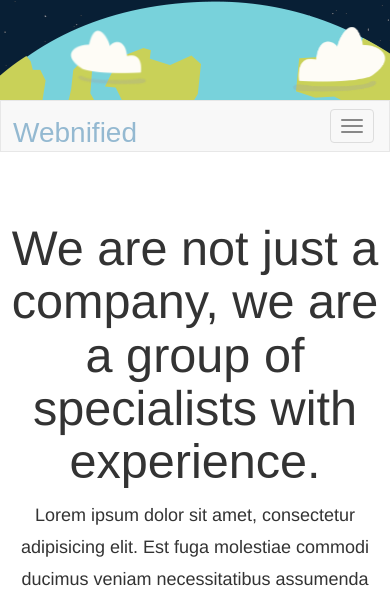
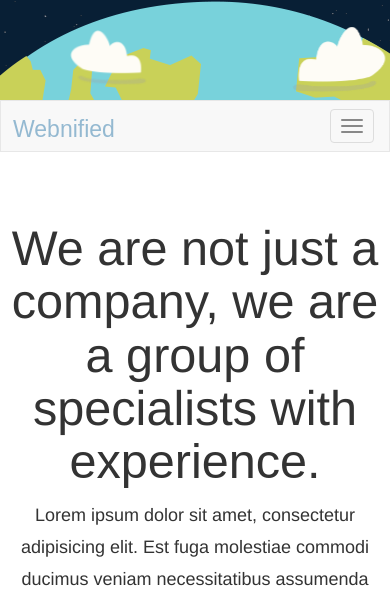
Before and after one commit to webnified/webnified-app, a PHP site: page / in a window 390 px wide. Shown: the part 1118-1717 px from the top of the page. Run offline with PHP 8.4, Linux system fonts and the light colour scheme; some libraries are stand-ins or nearby versions; some web fonts are replaced.

Commit message:
Logo type size fix

```diff
--- a/static/style.css
+++ b/static/style.css
@@ -693,7 +693,7 @@ hr:after {
   }
   .navbar>.container .navbar-brand,
   .navbar>.container-fluid .navbar-brand {
-    font-size: 28px;
+    font-size: 23px;
     padding: 12px;
   }
   .contact-form .btn {
```
